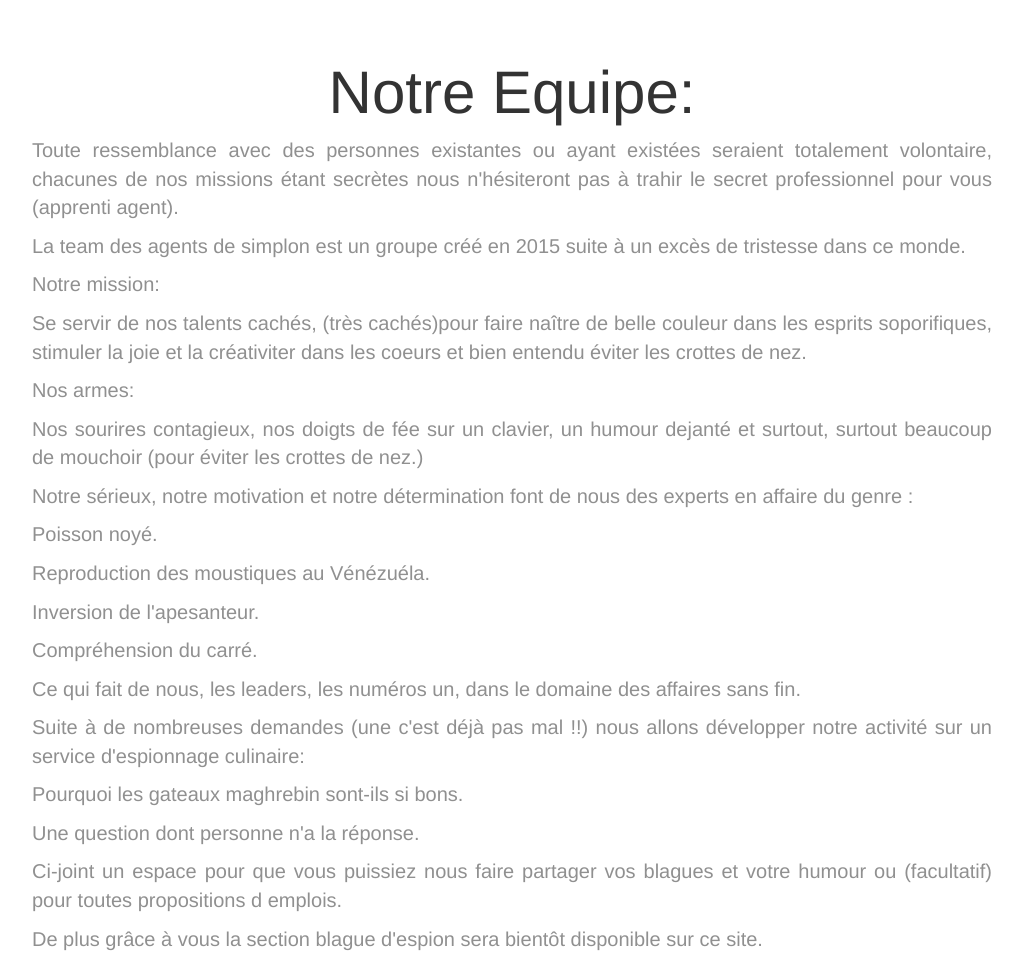
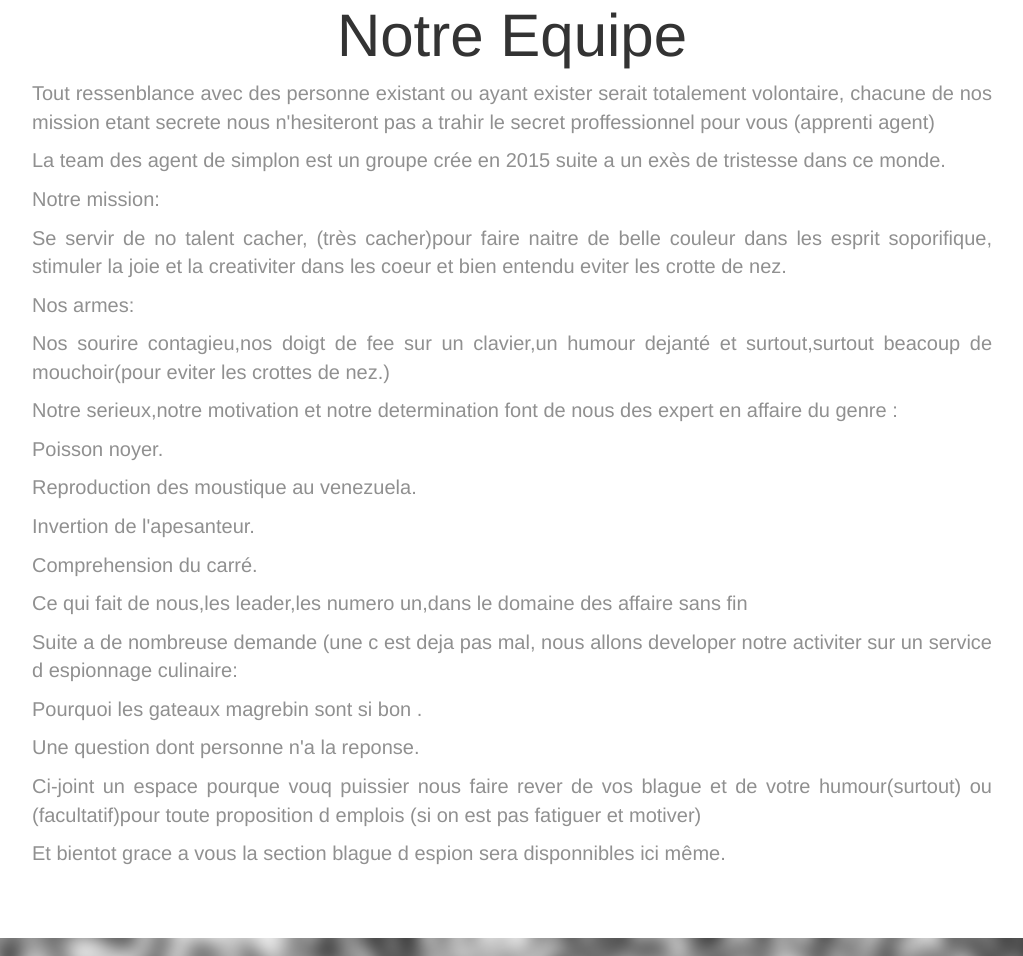
Before and after one commit to agent-simplon/agent-simplon.github.io, a plain HTML site: page index.html in a window 1280 px wide. Shown: the part 1059-2015 px from the top of the page, without its empty margins (128-1151 px from the left). Drawn offline with nearby package versions, Linux system fonts and the light colour scheme.

Commit message:
prise correctif adel modif

```diff
--- a/index.html
+++ b/index.html
@@ -16,11 +16,7 @@
 
   <body>
     <header>
-      <audio controls autoplay>
-        <source src="james_bond_007_original-4820.mp3">
-      </audio>
-
-      <div id="jssor_1" style="position: relative; margin: 0 auto; top: 0px; left: 0px; width: 1300px; height: 500px; overflow: hidden; visibility: hidden;">
+        <div id="jssor_1" style="position: relative; margin: 0 auto; top: 0px; left: 0px; width: 1300px; height: 500px; overflow: hidden; visibility: hidden;">
 
         <!-- Loading Screen -->
         <div data-u="loading" style="position: absolute; top: 0px; left: 0px;">
@@ -78,24 +74,24 @@
              <!-- fin equipe -->
     </div>
     <div class="presentation">
-      <h1>Notre Equipe:</h1>
-      <p> Toute ressemblance avec des personnes existantes ou ayant existées seraient totalement volontaire, chacunes de nos missions étant secrètes nous n'hésiteront pas à trahir le secret professionnel pour vous (apprenti agent).</p>
-      <p> La team des agents de simplon est un groupe créé en 2015 suite à un excès de tristesse dans ce monde. </p>
+      <h1>Notre Equipe</h1>
+      <p> Tout ressenblance avec des personne existant ou ayant exister serait totalement volontaire, chacune de nos mission etant secrete nous n'hesiteront pas a trahir le secret proffessionnel pour vous (apprenti agent) </p>
+      <p> La team des agent de simplon est un groupe crée en 2015 suite a un exès de tristesse dans ce monde. </p>
       <p>Notre mission:</p>
-      <p> Se servir de nos talents cachés, (très cachés)pour faire naître de belle couleur dans les esprits soporifiques, stimuler la joie et la créativiter dans les coeurs et bien entendu éviter les crottes de nez.</p>
+      <p> Se servir de no talent cacher, (très cacher)pour faire naitre de belle couleur dans les esprit soporifique, stimuler la joie et la creativiter dans les coeur et bien entendu eviter les crotte de nez.</p>
       <p> Nos armes:</p>
-      <p> Nos sourires contagieux, nos doigts de fée sur un clavier, un humour dejanté et surtout, surtout beaucoup de mouchoir (pour éviter les crottes de nez.)</p>
-      <p> Notre sérieux, notre motivation et notre détermination font de nous des experts en affaire du genre :</p>
-      <p> Poisson noyé.</p>
-      <p> Reproduction des moustiques au Vénézuéla.</p>
-      <p> Inversion de l'apesanteur.</p>
-      <p> Compréhension du carré.</p>
-      <p> Ce qui fait de nous, les leaders, les numéros un, dans le domaine des affaires sans fin.</p>
-      <p> Suite à de nombreuses demandes (une c'est déjà pas mal !!) nous allons développer notre activité sur un service d'espionnage culinaire:</p>
-      <p> Pourquoi les gateaux maghrebin sont-ils si bons.</p>
-      <p> Une question dont personne n'a la réponse.</p>
-      <p> Ci-joint un espace pour que vous puissiez nous faire partager vos blagues et votre humour ou (facultatif) pour toutes propositions d emplois.</p>
-      <p> De plus grâce à vous la section blague d'espion sera bientôt disponible sur ce site.</p>
+      <p> Nos sourire contagieu,nos doigt de fee sur un clavier,un humour dejanté et surtout,surtout beacoup de mouchoir(pour eviter les crottes de nez.)</p>
+      <p> Notre serieux,notre motivation et notre determination font de nous des expert en affaire du genre :</p>
+      <p> Poisson noyer.</p>
+      <p> Reproduction des moustique au venezuela.</p>
+      <p> Invertion de l'apesanteur.</p>
+      <p> Comprehension du carré.</p>
+      <p> Ce qui fait de nous,les leader,les numero un,dans le domaine des affaire sans fin</p>
+      <p> Suite a de nombreuse demande (une c est deja pas mal, nous allons developer notre activiter sur un service d espionnage culinaire:</p>
+      <p> Pourquoi les gateaux magrebin sont si bon .</p>
+      <p> Une question dont personne n'a la reponse.</p>
+      <p> Ci-joint un espace pourque vouq puissier nous faire rever de vos blague et de votre humour(surtout) ou (facultatif)pour toute proposition d emplois (si on est pas fatiguer et motiver)</p>
+      <p> Et bientot grace a vous la section blague d espion sera disponnibles ici même.</p>
 
     </div>
 
```
Also changed, not shown: menu.js (+4 -10 lines).
